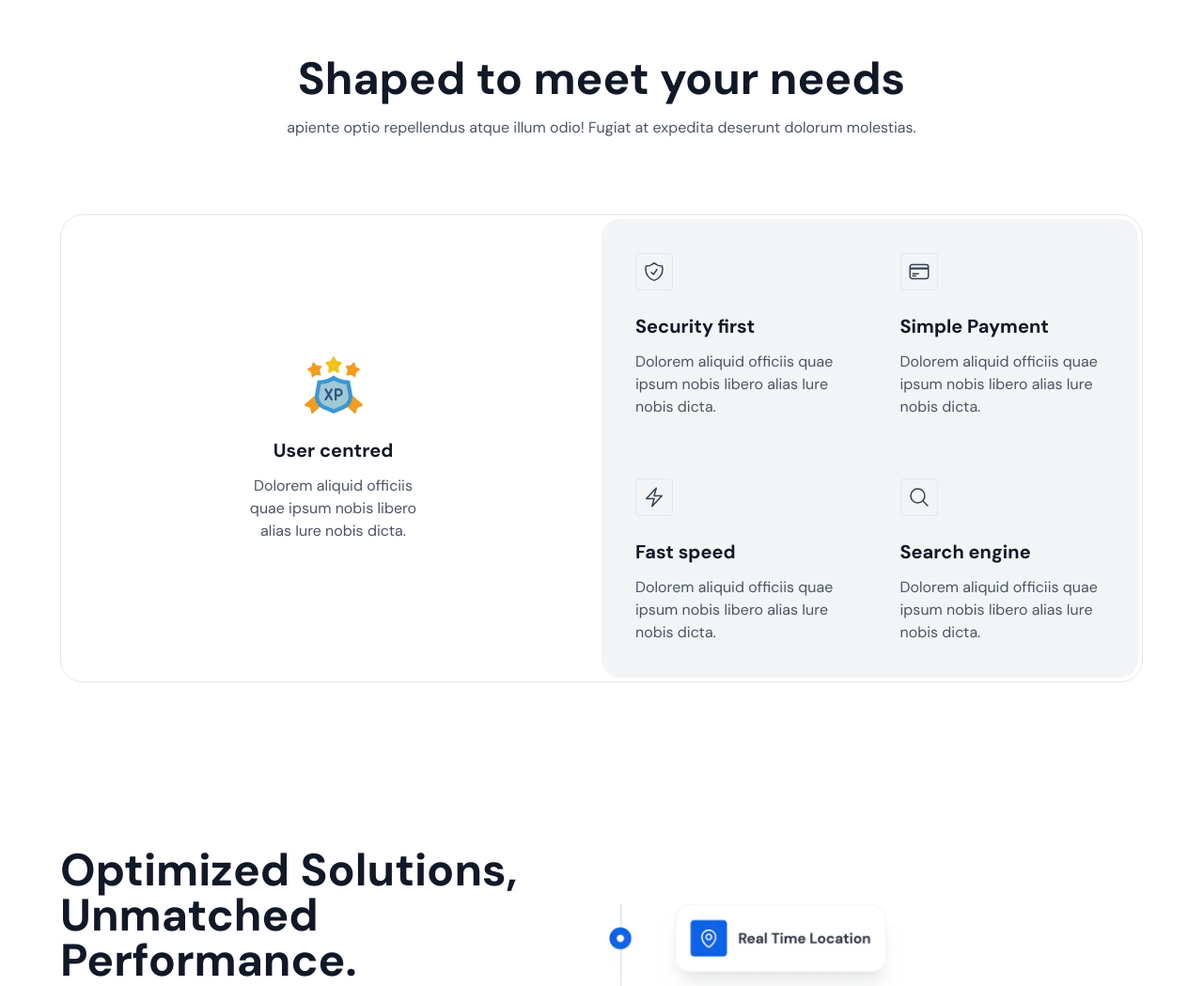
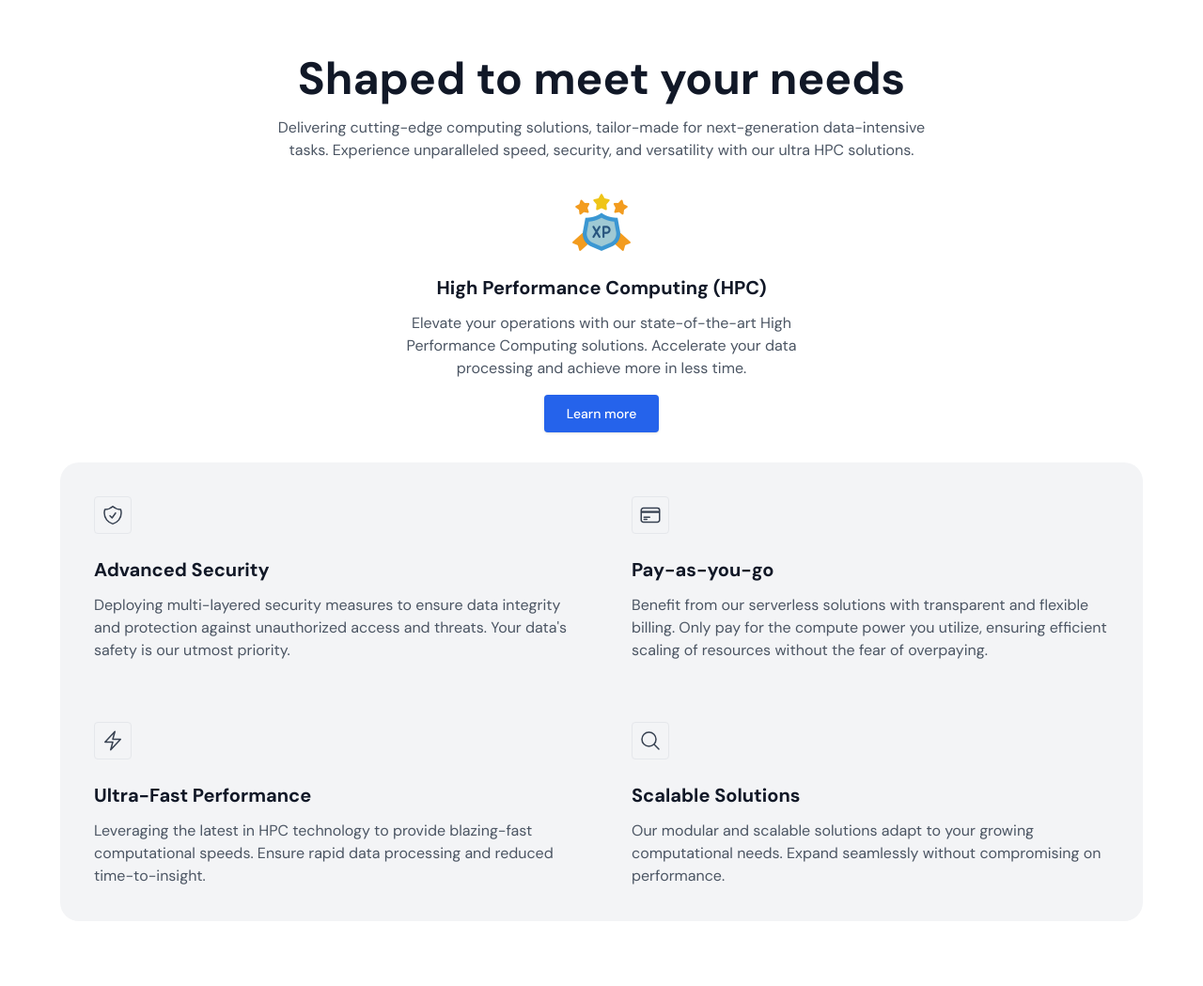
Before and after one commit to masve123/astro_data_center, an Astro site: page / in a window 1280 px wide. Shown: the part 1060-2109 px from the top of the page at 94% size. Built offline with nearby package versions, Linux system fonts and the light colour scheme; Astro itself is replaced by a stand-in of ours.

Commit message:
changes to Features component

```diff
--- a/src/components/AppFooter.astro
+++ b/src/components/AppFooter.astro
@@ -45,7 +45,7 @@ It is typically the bottom of the page.
                 <div class="h-0 w-0 border-l-[12px] border-r-[12px] border-b-[20px] border-transparent border-b-gray-900 dark:border-b-white"></div>
                 <div class="mx-auto h-1 w-4 rounded-full bg-primary"></div>
             </div>
-            <span class="text-2xl font-bold text-gray-900 dark:text-white">Astrolus</span>
+            <span class="text-2xl font-bold text-gray-900 dark:text-white">Nordic Instruments</span>
         </a>
         <ul role="list" class="mt-12 flex flex-wrap items-center justify-center gap-4 py-4 text-gray-600 dark:text-gray-400 sm:gap-8">
             {
--- a/src/components/Features.astro
+++ b/src/components/Features.astro
@@ -7,46 +7,40 @@ import Feature from "./Feature.astro";
     <Container>
         <div class="mx-auto md:w-3/5">
             <h2 class="text-center text-3xl font-bold text-gray-900 dark:text-white md:text-4xl lg:text-5xl">Shaped to meet your needs</h2>
-            <p class="mt-4 text-center text-gray-600 dark:text-gray-300">apiente optio repellendus atque illum odio! Fugiat at expedita deserunt dolorum molestias.</p>
+            <p class="mt-4 text-center text-gray-600 dark:text-gray-300">Delivering cutting-edge computing solutions, tailor-made for next-generation data-intensive tasks. Experience unparalleled speed, security, and versatility with our ultra HPC solutions.</p>
         </div>
 
-        <div class="mt-16 md:mt-20">
-            <div class="relative grid rounded-3xl border border-gray-200 p-1 dark:border-gray-800 lg:grid-cols-2">
-                <div class="absolute inset-0 hidden h-max dark:block lg:my-auto">
-                    <div aria-hidden="true" class="grid grid-cols-2 -space-x-52 opacity-50 dark:opacity-70 2xl:mx-auto 2xl:max-w-6xl">
-                        <div class="h-60 bg-gradient-to-br from-primary to-purple-400 blur-3xl dark:from-blue-700"></div>
-                        <div class="h-72 rounded-full bg-gradient-to-r from-cyan-400 to-sky-300 blur-3xl dark:from-transparent dark:to-indigo-600"></div>
-                    </div>
+        <div>
+            <div class="relative flex h-full flex-col items-center justify-center gap-6 p-8 py-16 lg:py-8">
+                <img class="w-16" src="./images/xp.webp" alt="HPC icon illustration" width="512" height="512" loading="lazy" />
+                <div class="mx-auto text-center sm:w-2/5">
+                    <h2 class="text-xl font-semibold text-gray-900 dark:text-white">High Performance Computing (HPC)</h2>
+                    <p class="mt-3 text-gray-600 dark:text-gray-400">Elevate your operations with our state-of-the-art High Performance Computing solutions. Accelerate your data processing and achieve more in less time.</p>
+                    <a href="#learn-more" class="mt-4 inline-block px-6 py-2 text-sm font-medium leading-6 text-center text-white transition bg-blue-600 rounded shadow hover:bg-blue-500 focus:shadow-outline active:bg-blue-700">Learn more</a>
                 </div>
-                <div>
-                    <div class="relative flex h-full flex-col items-center justify-center gap-6 p-8 py-16 lg:py-8">
-                        <img class="w-16" src="./images/xp.webp" alt="xp icon illustration" width="512" height="512" loading="lazy" />
-                        <div class="mx-auto text-center sm:w-2/5">
-                            <h2 class="text-xl font-semibold text-gray-900 dark:text-white">User centred</h2>
-                            <p class="mt-3 text-gray-600 dark:text-gray-400">Dolorem aliquid officiis quae ipsum nobis libero alias Iure nobis dicta.</p>
-                        </div>
-                    </div>
-                </div>
+            </div>
+        </div>
+
                 <div class="relative grid overflow-hidden rounded-[1.25rem] bg-gray-100 p-1 dark:bg-gray-800/50 sm:grid-cols-2">
-                    <Feature title="Security first" description="Dolorem aliquid officiis quae ipsum nobis libero alias Iure nobis dicta.">
+                    <Feature title="Advanced Security" description=" Deploying multi-layered security measures to ensure data integrity and protection against unauthorized access and threats. Your data's safety is our utmost priority.">
                         <svg xmlns="http://www.w3.org/2000/svg" fill="none" viewBox="0 0 24 24" stroke-width="1.5" stroke="currentColor" class="m-auto h-6 w-6 text-gray-700 dark:text-white">
                             <path stroke-linecap="round" stroke-linejoin="round" d="M9 12.75L11.25 15 15 9.75m-3-7.036A11.959 11.959 0 013.598 6 11.99 11.99 0 003 9.749c0 5.592 3.824 10.29 9 11.623 5.176-1.332 9-6.03 9-11.622 0-1.31-.21-2.571-.598-3.751h-.152c-3.196 0-6.1-1.248-8.25-3.285z"></path>
                         </svg>
                     </Feature>
 
-                    <Feature title="Simple Payment" description="Dolorem aliquid officiis quae ipsum nobis libero alias Iure nobis dicta.">
+                    <Feature title="Pay-as-you-go" description="Benefit from our serverless solutions with transparent and flexible billing. Only pay for the compute power you utilize, ensuring efficient scaling of resources without the fear of overpaying.">
                         <svg xmlns="http://www.w3.org/2000/svg" fill="none" viewBox="0 0 24 24" stroke-width="1.5" stroke="currentColor" class="m-auto h-6 w-6 text-gray-700 dark:text-white">
                             <path stroke-linecap="round" stroke-linejoin="round" d="M2.25 8.25h19.5M2.25 9h19.5m-16.5 5.25h6m-6 2.25h3m-3.75 3h15a2.25 2.25 0 002.25-2.25V6.75A2.25 2.25 0 0019.5 4.5h-15a2.25 2.25 0 00-2.25 2.25v10.5A2.25 2.25 0 004.5 19.5z"></path>
                         </svg>
                     </Feature>
 
-                    <Feature title="Fast speed" description="Dolorem aliquid officiis quae ipsum nobis libero alias Iure nobis dicta.">
+                    <Feature title="Ultra-Fast Performance" description="Leveraging the latest in HPC technology to provide blazing-fast computational speeds. Ensure rapid data processing and reduced time-to-insight.">
                         <svg xmlns="http://www.w3.org/2000/svg" fill="none" viewBox="0 0 24 24" stroke-width="1.5" stroke="currentColor" class="m-auto h-6 w-6 text-gray-700 dark:text-white">
                             <path stroke-linecap="round" stroke-linejoin="round" d="M3.75 13.5l10.5-11.25L12 10.5h8.25L9.75 21.75 12 13.5H3.75z"></path>
                         </svg>
                     </Feature>
 
-                    <Feature title="Search engine" description="Dolorem aliquid officiis quae ipsum nobis libero alias Iure nobis dicta.">
+                    <Feature title="Scalable Solutions" description="Our modular and scalable solutions adapt to your growing computational needs. Expand seamlessly without compromising on performance.">
                         <svg xmlns="http://www.w3.org/2000/svg" fill="none" viewBox="0 0 24 24" stroke-width="1.5" stroke="currentColor" class="m-auto h-6 w-6 text-gray-700 dark:text-white">
                             <path stroke-linecap="round" stroke-linejoin="round" d="M21 21l-5.197-5.197m0 0A7.5 7.5 0 105.196 5.196a7.5 7.5 0 0010.607 10.607z"></path>
                         </svg>
```
